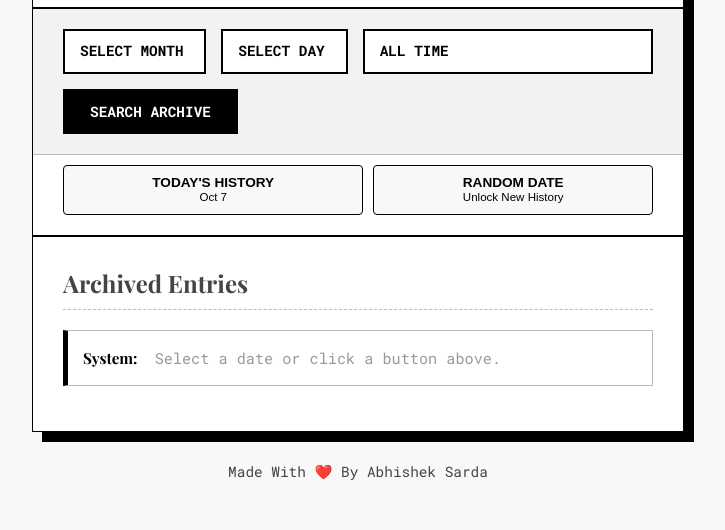
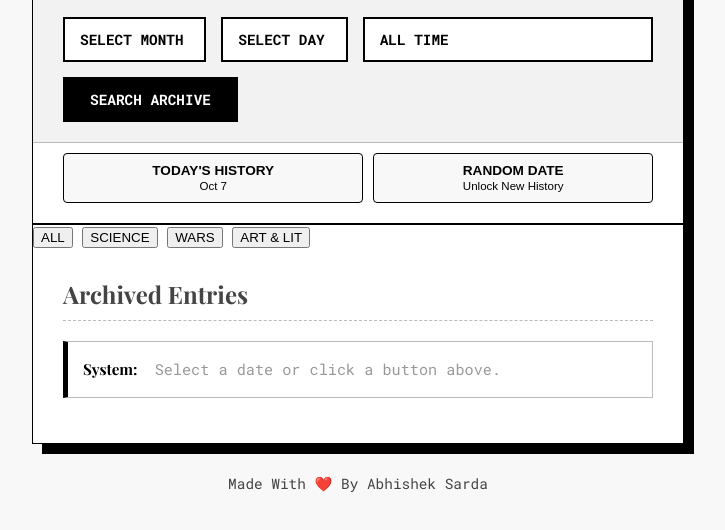
Before and after one commit to Abhisheksarda4888/Historical-Event-Lookup, a plain HTML site: page index.html in a window 1280 px wide. Shown: the part 248-778 px from the top of the page, without its empty margins (282-1007 px from the left). Drawn offline with nearby package versions, Linux system fonts and the light colour scheme.

Commit message:
Update index.html

```diff
--- a/index.html
+++ b/index.html
@@ -53,6 +53,12 @@
             </button>
         </div>
 
+        <div class="category-wrapper">
+            <button onclick="setCategory('all')" class="category-button active-category" data-category="all">ALL</button>
+            <button onclick="setCategory('science')" class="category-button" data-category="science">SCIENCE</button>
+            <button onclick="setCategory('wars')" class="category-button" data-category="wars">WARS</button>
+            <button onclick="setCategory('art')" class="category-button" data-category="art">ART & LIT</button>
+        </div>
         <div class="results-area">
             <h2>Archived Entries</h2>
             <ul id="eventList" class="event-list">
```
